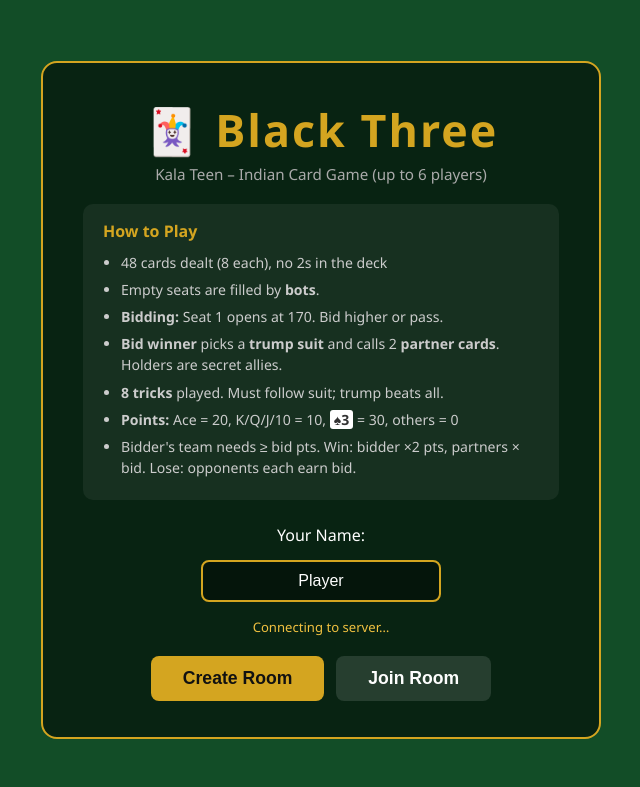
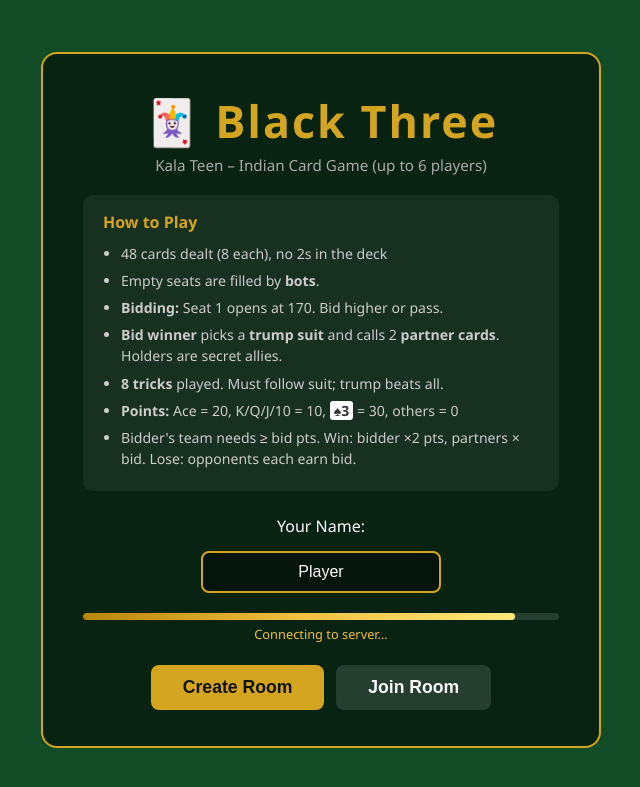
Before and after one commit to ICEMAN652/Black-Three, a Flask app: page / in a window 1280 px wide. Shown: the top 787 px of the page, without its empty margins (319-959 px from the left). Run offline with Flask 3, Linux system fonts and the light colour scheme; some libraries are stand-ins or nearby versions.

Commit message:
Add animated loading bar on setup screen while socket connects
Smoothly fills 0→99% with diminishing increments, snaps to 100% and
hides when socket connects. Re-appears on reconnect.

Co-Authored-By: Claude Sonnet 4.6 <noreply@anthropic.com>

```diff
--- a/static/game.js
+++ b/static/game.js
@@ -38,20 +38,53 @@ function showSetupError(msg) {
   setTimeout(() => el.classList.add('hidden'), 4000);
 }
 
+// ── Connection loader ──────────────────────────────────────────────────────
+let _loaderPct = 0;
+let _loaderTimer = null;
+
+function loaderSet(pct) {
+  _loaderPct = pct;
+  const fill = $('loader-fill');
+  if (fill) fill.style.width = pct + '%';
+}
+
+function loaderStart(msg) {
+  const loader = $('connect-loader');
+  const text   = $('loader-text');
+  if (loader) loader.style.display = '';
+  if (text)   text.textContent = msg || 'Connecting to server…';
+  loaderSet(0);
+  if (_loaderTimer) clearInterval(_loaderTimer);
+  _loaderTimer = setInterval(() => {
+    const gap = 99 - _loaderPct;
+    const step = Math.max(0.4, gap * 0.06);
+    loaderSet(Math.min(99, _loaderPct + step));
+  }, 180);
+}
+
+function loaderFinish() {
+  if (_loaderTimer) { clearInterval(_loaderTimer); _loaderTimer = null; }
+  loaderSet(100);
+  setTimeout(() => {
+    const loader = $('connect-loader');
+    if (loader) loader.style.display = 'none';
+  }, 500);
+}
+
 // ── Socket.IO ──────────────────────────────────────────────────────────────
 const socket = io();
 
-// Disable setup buttons until socket connects
+// Disable setup buttons and start loader immediately
 $('btn-create-room').disabled = true;
 $('btn-show-join').disabled = true;
 $('btn-join-submit').disabled = true;
+loaderStart();
 
 socket.on('connect', () => {
   $('btn-create-room').disabled = false;
   $('btn-show-join').disabled = false;
   $('btn-join-submit').disabled = false;
-  const st = $('connection-status');
-  if (st) st.textContent = '';
+  loaderFinish();
 });
 
 socket.on('disconnect', () => {
@@ -59,8 +92,7 @@ socket.on('disconnect', () => {
     $('btn-create-room').disabled = true;
     $('btn-show-join').disabled = true;
     $('btn-join-submit').disabled = true;
-    const st = $('connection-status');
-    if (st) st.textContent = 'Reconnecting…';
+    loaderStart('Reconnecting…');
   }
 });
 
--- a/static/style.css
+++ b/static/style.css
@@ -87,7 +87,10 @@ body {
 .setup-form input:focus { outline: none; border-color: #f0c040; }
 
 /* ── Setup button row ─────────────────────────────────────────── */
-.connection-status { color: #f0c040; font-size: 0.82rem; margin: 2px 0 6px; text-align: center; min-height: 1.1em; }
+.connect-loader { width: 100%; margin: 6px 0 8px; }
+.loader-track { width: 100%; height: 7px; background: rgba(255,255,255,0.12); border-radius: 4px; overflow: hidden; }
+.loader-fill { height: 100%; width: 0%; background: linear-gradient(90deg, #b8860b, #f0c040, #ffe97a); border-radius: 4px; transition: width 0.25s ease-out; }
+.loader-text { color: #f0c040; font-size: 0.8rem; margin: 5px 0 0; text-align: center; }
 .setup-buttons { display: flex; gap: 12px; justify-content: center; flex-wrap: wrap; }
 .btn-secondary { background: rgba(255,255,255,0.12); color: var(--white); border: 2px solid rgba(255,255,255,0.25); }
 .btn-secondary:hover { background: rgba(255,255,255,0.2); }
--- a/templates/index.html
+++ b/templates/index.html
@@ -29,7 +29,10 @@
       <label for="player-name">Your Name:</label>
       <input type="text" id="player-name" placeholder="Enter your name" maxlength="20" value="Player" />
       <div id="setup-error" class="error-msg hidden"></div>
-      <p id="connection-status" class="connection-status">Connecting to server…</p>
+      <div id="connect-loader" class="connect-loader">
+        <div class="loader-track"><div id="loader-fill" class="loader-fill"></div></div>
+        <p id="loader-text" class="loader-text">Connecting to server…</p>
+      </div>
       <div class="setup-buttons">
         <button id="btn-create-room" class="btn btn-primary btn-lg">Create Room</button>
         <button id="btn-show-join" class="btn btn-secondary btn-lg">Join Room</button>
```
